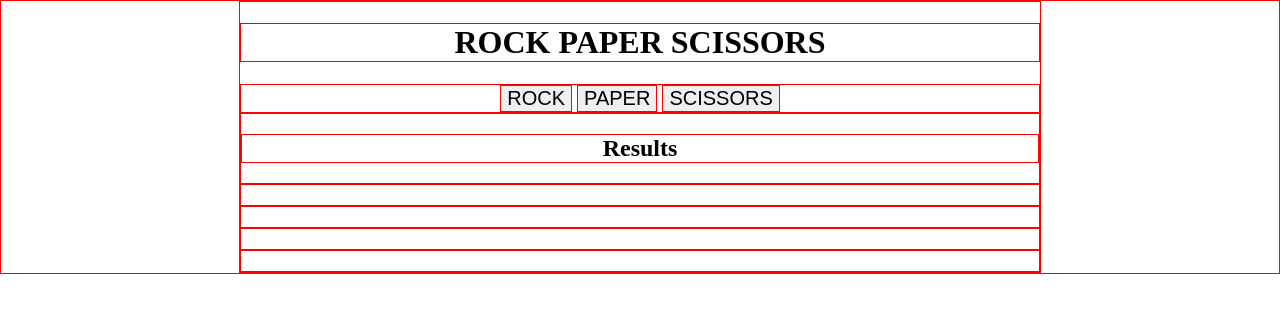
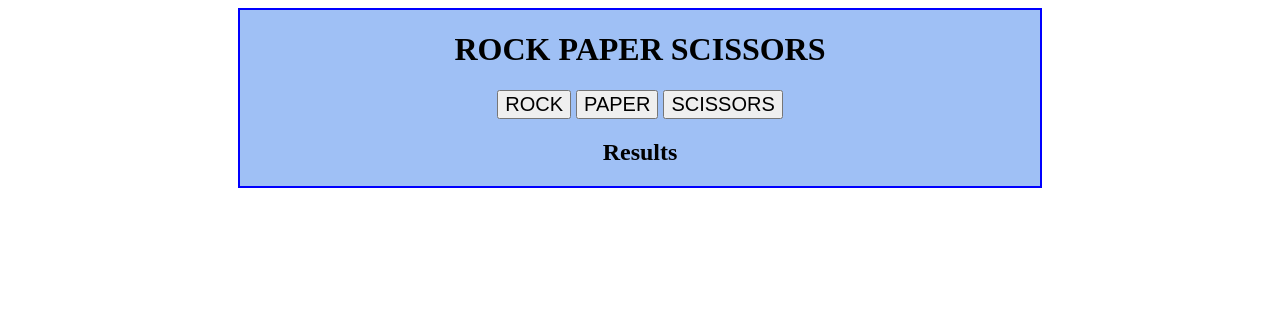
Before and after one commit to neilmryan/Rock-Paper-Scissors, a plain HTML site: page index.html in a window 1280 px wide. Drawn offline with Linux system fonts and the light colour scheme.

Commit message:
updated CSS

```diff
--- a/index.html
+++ b/index.html
@@ -1,11 +1,15 @@
 <!DOCTYPE html>
 <html>
+
 <head>
   <meta charset="UTF-8">
   <title>Rock Paper Scissors</title>
   <link rel="stylesheet" href="main.css">
 </head>
+
 <body>
+
+  <div id="container">
 
     <h1>ROCK PAPER SCISSORS</h1>
 
@@ -21,9 +25,11 @@
       <p id="#cc"></p>
       <p id="#whp"></p>
       <h2 id="#rr"></h2>
+    </div>
 
   </div>
 
   <script type="text/javascript" src="action.js"></script>
 </body>
+
 </html>
--- a/main.css
+++ b/main.css
@@ -1,11 +1,13 @@
 * {
-  border: 1px solid red !important;
+  //border: 1px solid red !important;
 }
 
-body {
+#container {
+  border: 2px solid blue;
   min-width: 500px;
   max-width: 800px;
   margin: auto;
+  background-color: #9fc0f5;
 }
 
 h1, h2, p {
```
Lines whose indentation alone changed are shown as unchanged.
